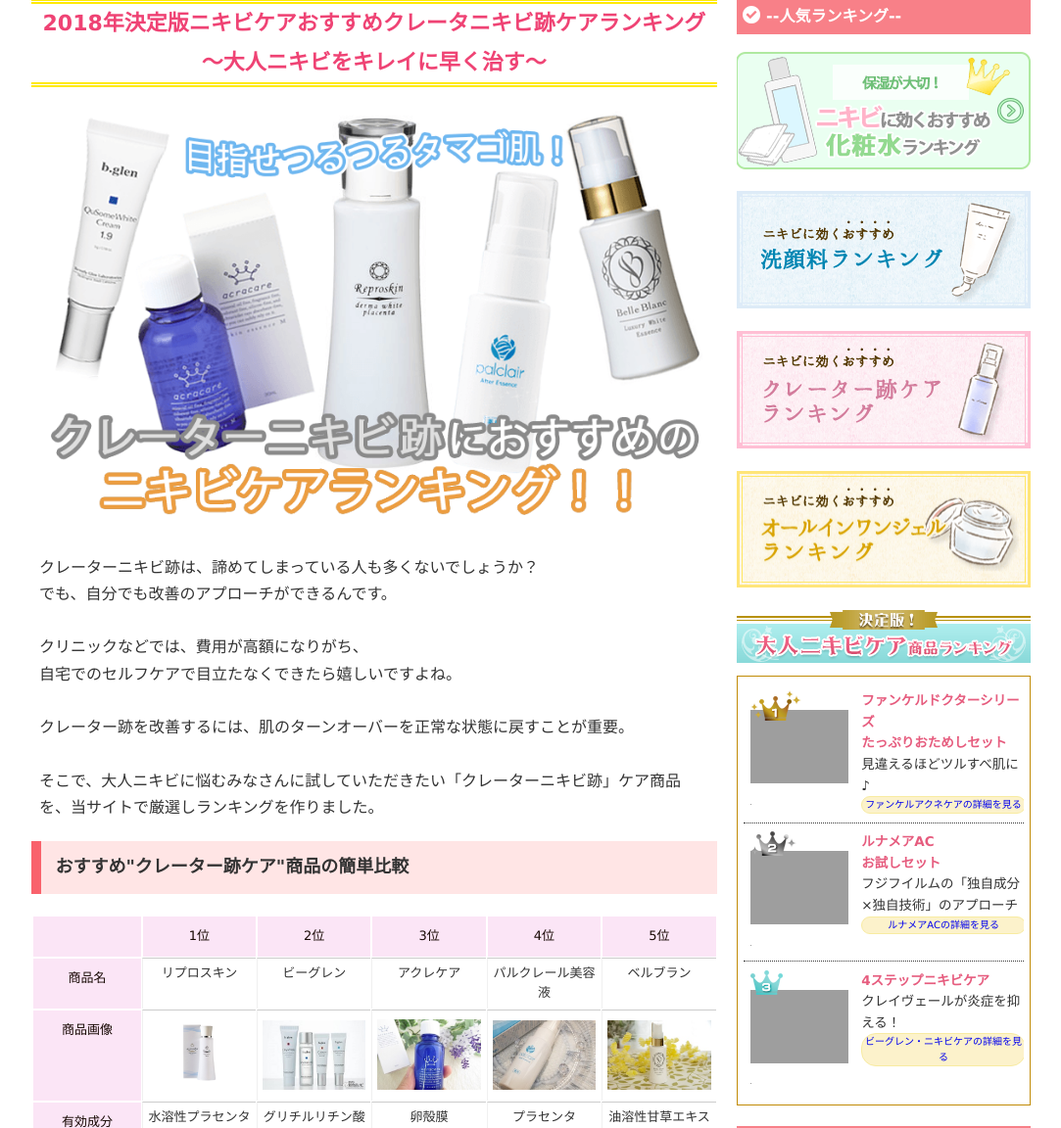
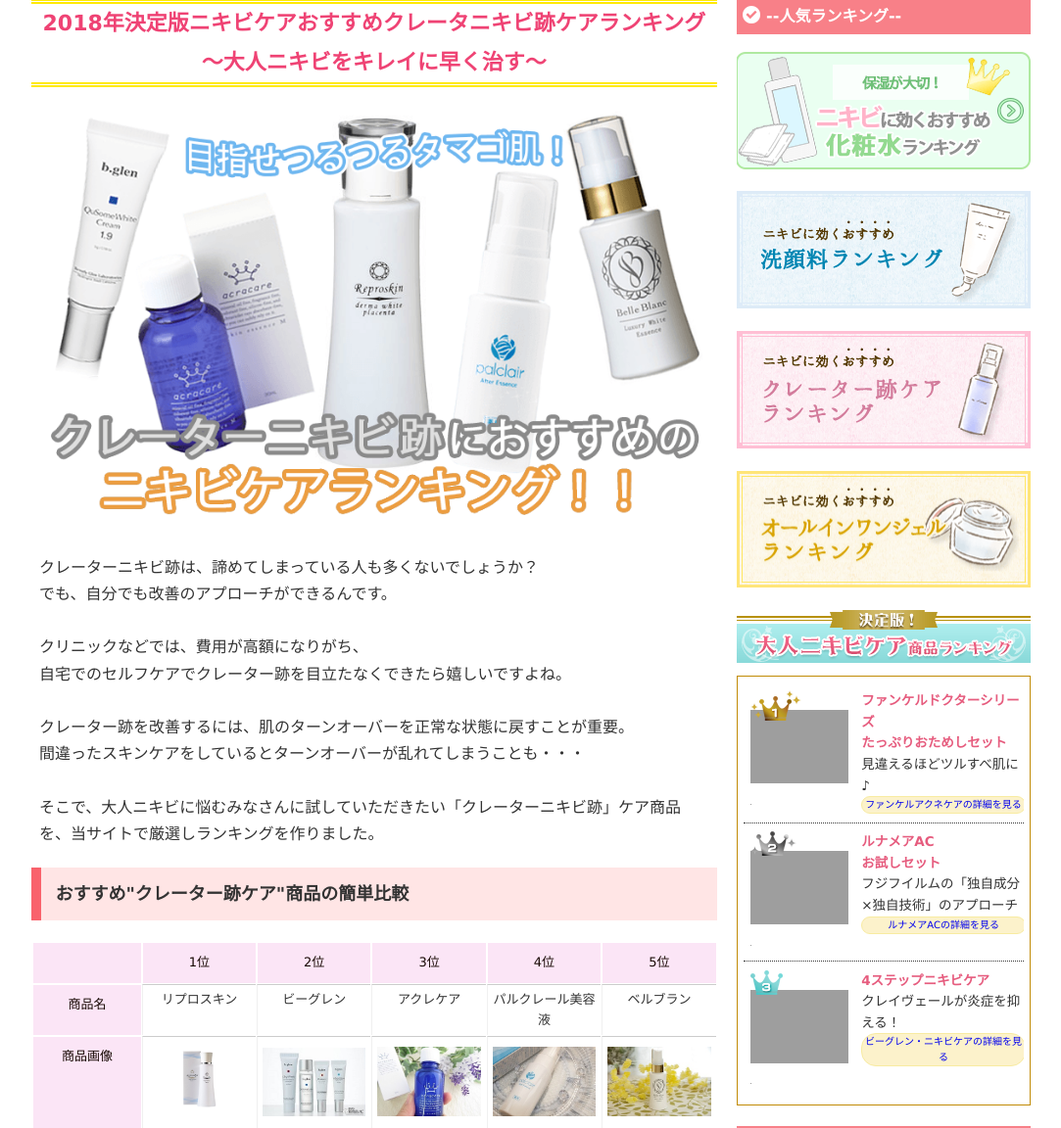
Before and after one commit to team-officekuma/-, a PHP site: page /article/ranking/kureta/index.php in a window 1280 px wide. Shown: the part 233-1385 px from the top of the page at 98% size, without its empty margins (98-1181 px from the left). Run offline with PHP 8.4, Linux system fonts and the light colour scheme; grey boxes are pictures that could not be loaded.

Commit message:
keyビジュアル下のテキストを追加。

```diff
--- a/skincare/article/ranking/kureta/index.php
+++ b/skincare/article/ranking/kureta/index.php
@@ -103,9 +103,10 @@
                     でも、自分でも改善のアプローチができるんです。
                     <br><br>
                     クリニックなどでは、費用が高額になりがち、<br>
-                    自宅でのセルフケアで目立たなくできたら嬉しいですよね。
+                    自宅でのセルフケアでクレーター跡を目立たなくできたら嬉しいですよね。
                     <br><br>
-                    クレーター跡を改善するには、肌のターンオーバーを正常な状態に戻すことが重要。
+                    クレーター跡を改善するには、肌のターンオーバーを正常な状態に戻すことが重要。<br>
+                    間違ったスキンケアをしているとターンオーバーが乱れてしまうことも・・・
                     <br><br>
                     そこで、大人ニキビに悩むみなさんに試していただきたい「クレーターニキビ跡」ケア商品を、当サイトで厳選しランキングを作りました。
                     </p>
```
